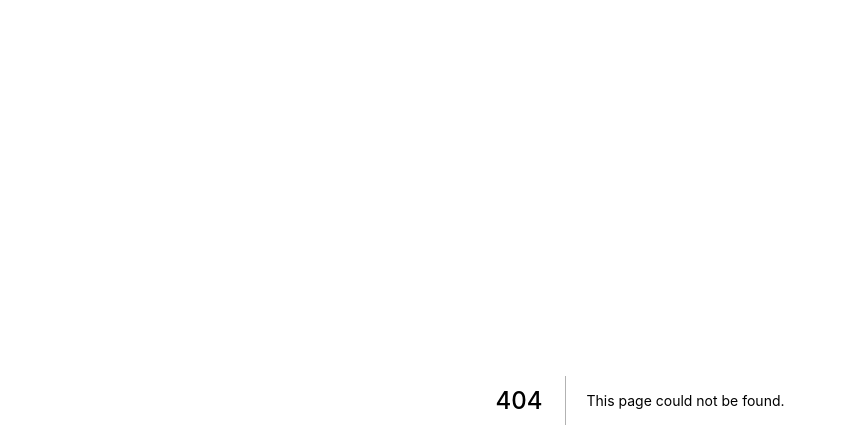
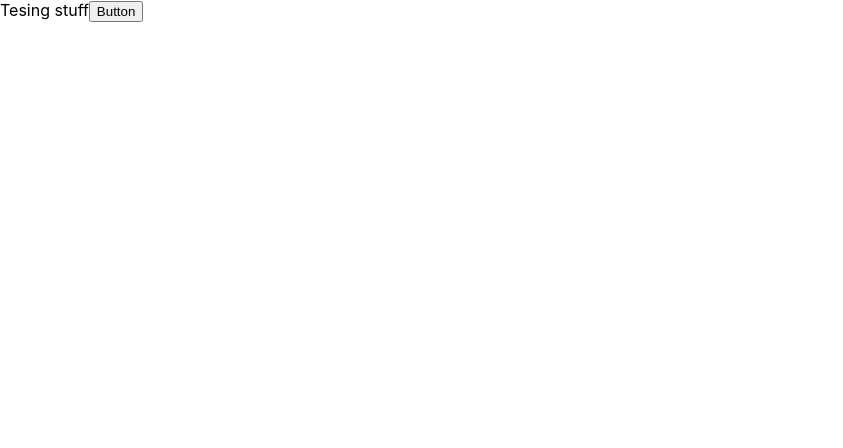
Before and after one commit to DesmandD3/finalApp, a Next.js app: page /test in a window 1280 px wide. Before the commit this address had no page. Shown: the top 448 px of the page, without its empty margins (0-843 px from the left). Built offline with nearby package versions, Linux system fonts and the light colour scheme.

Commit message:
button complete

```diff
--- /dev/null
+++ b/comps/button.js
@@ -0,0 +1,3 @@
+export default function Button() {
+  return <button>Button</button>;
+}
--- a/next.config.js
+++ b/next.config.js
@@ -2,8 +2,8 @@
 const nextConfig = {
   reactStrictMode: true,
   compiler: {
-    styledComponents: true;
-  }
-}
+    styledComponents: true,
+  },
+};
 
-module.exports = nextConfig
+module.exports = nextConfig;
--- /dev/null
+++ b/pages/test.js
@@ -0,0 +1,10 @@
+import Button from "../comps/button.js";
+
+export default function test() {
+  return (
+    <div>
+      Tesing stuff
+      <Button />
+    </div>
+  );
+}
```
